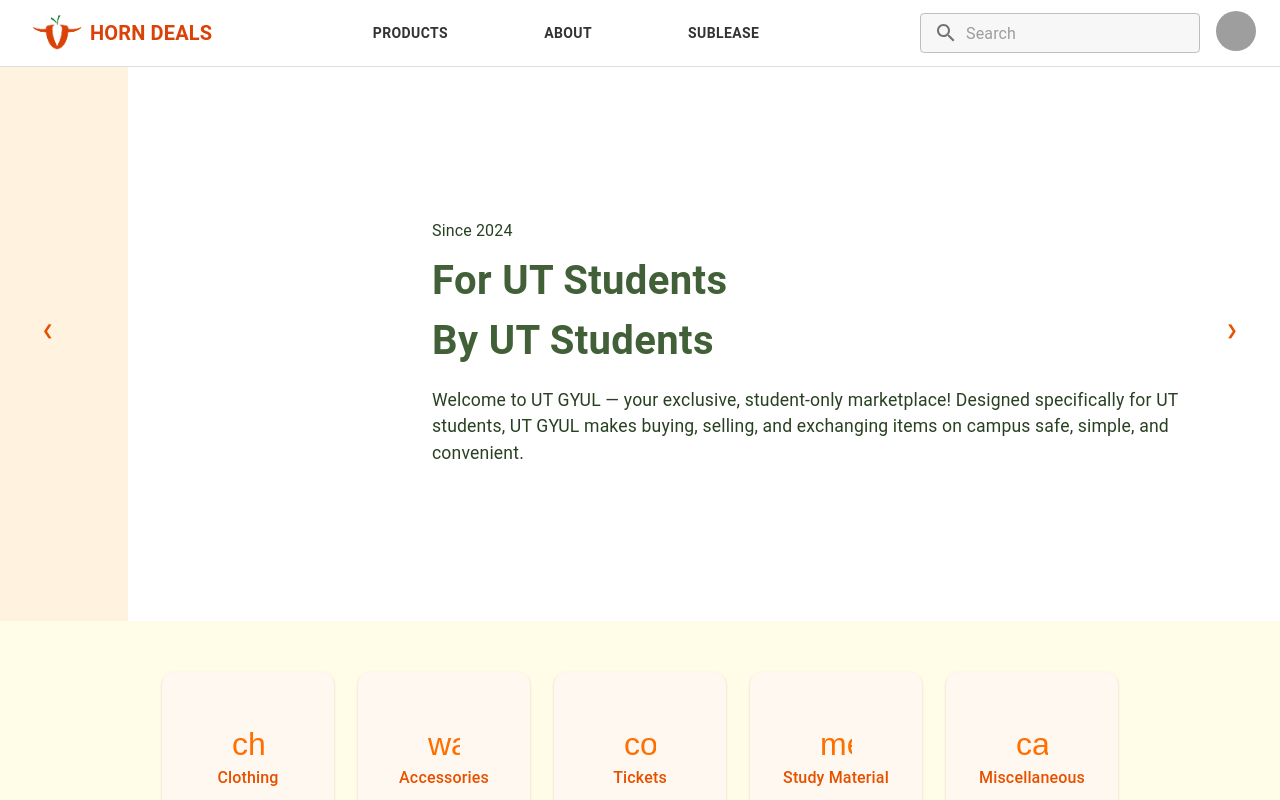
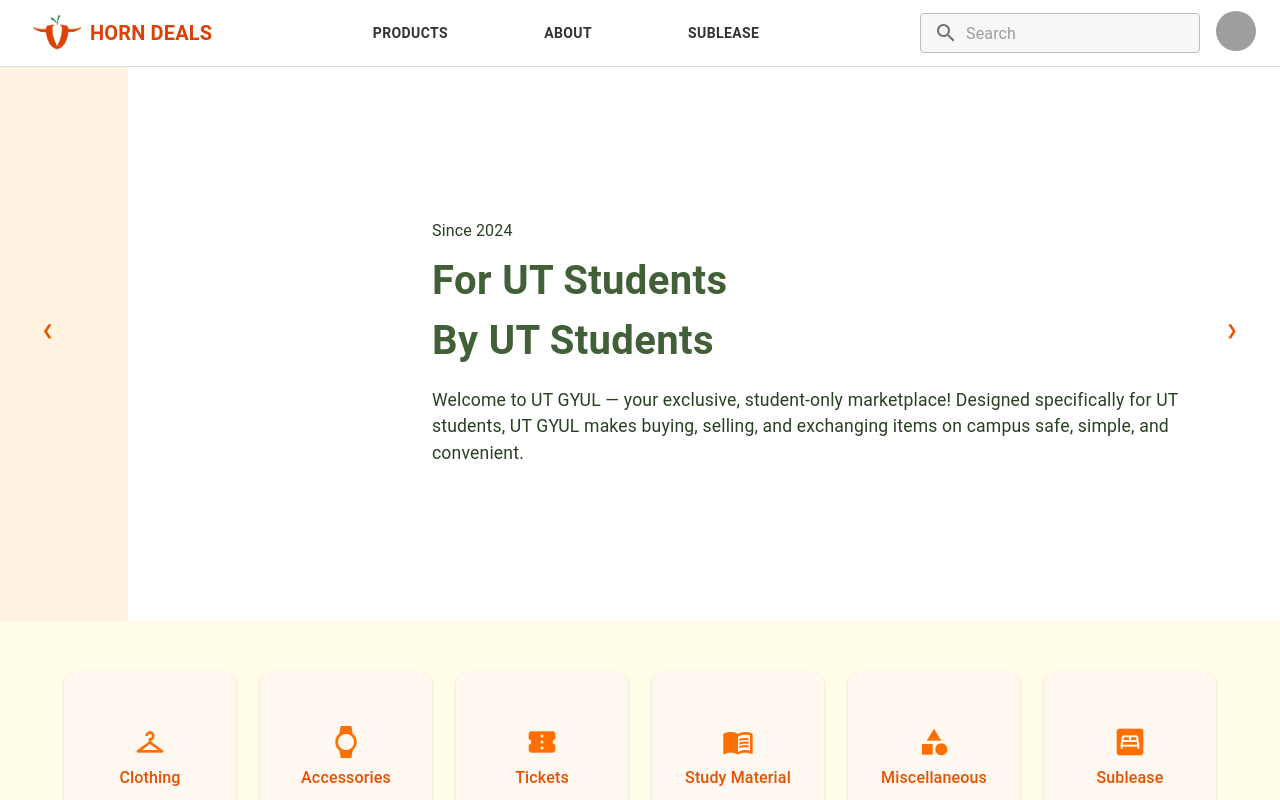
Before and after one commit to 123jklas/Carrot2024-React-Client, a React (Create React App) app: page /home in a window 1280 px wide. Shown: the top 800 px of the page. Built offline with nearby package versions, Linux system fonts and the light colour scheme; no server answers; grey boxes are pictures that could not be loaded; the HTML template or start-up script is replaced by a standard one.

Commit message:
Category Icon added

```diff
--- a/public/index.html
+++ b/public/index.html
@@ -8,6 +8,10 @@
     <meta
       name="description"
       content="Web site created using create-react-app"
+    />
+    <link
+     href="https://fonts.googleapis.com/icon?family=Material+Icons"
+     rel="stylesheet"
     />
     <link rel="apple-touch-icon" href="%PUBLIC_URL%/logo192.png" />
     <!--
--- a/src/pages/Home/Home.jsx
+++ b/src/pages/Home/Home.jsx
@@ -36,6 +36,7 @@ const Home = () => {
     { name: 'Tickets', icon: 'confirmation_number' },
     { name: 'Study Material', icon: 'menu_book' },
     { name: 'Miscellaneous', icon: 'category' },
+    { name: 'Sublease', icon: 'bedroom_parent' },
   ];
 
   const [likedProducts, setLikedProducts] = useState([]);
```
